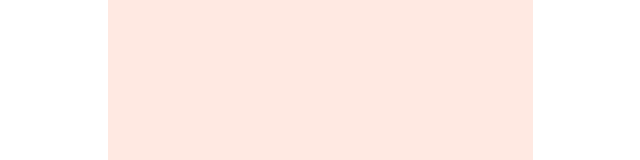
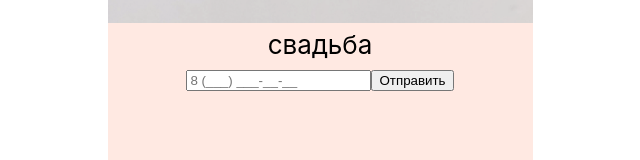
Before and after one commit to rakulagin/wedding, a React (Create React App) app: page / in a window 1280 px wide. Shown: the part 451-611 px from the top of the page, without its empty margins (320-960 px from the left). Built offline with nearby package versions, Linux system fonts and the light colour scheme; the HTML template or start-up script is replaced by a standard one.

Commit message:
добавил картинку 2

```diff
--- a/src/App.css
+++ b/src/App.css
@@ -9,7 +9,7 @@
 .header {
   height: 50px;
   background-color: #5C3B21;
-  box-shadow: 0px 23px 64px 12px #a06e6e;
+  box-shadow: 0 23px 64px 12px #a06e6e;
 }
 
 .img {
--- /dev/null
+++ b/src/components/PhoneForm/PhoneForm.jsx
@@ -0,0 +1,53 @@
+import React, { useState } from 'react';
+
+const PhoneInput = () => {
+  const [phoneNumber, setPhoneNumber] = useState('');
+  const [placeholder, setPlaceholder] = useState('8 (___) ___-__-__');
+
+  const formatPhoneNumber = (input) => {
+    const formattedNumber = input.replace(/\D/g, '').substring(0, 11);
+
+    let formattedValue = '';
+    if (formattedNumber.length > 0) {
+      formattedValue += '8 ';
+    }
+    if (formattedNumber.length > 1) {
+      formattedValue += `(${formattedNumber.substring(1, 4)}`;
+    }
+    if (formattedNumber.length > 4) {
+      formattedValue += `) ${formattedNumber.substring(4, 7)}`;
+    }
+    if (formattedNumber.length > 7) {
+      formattedValue += `-${formattedNumber.substring(7, 9)}`;
+    }
+    if (formattedNumber.length > 9) {
+      formattedValue += `-${formattedNumber.substring(9, 11)}`;
+    }
+
+    setPhoneNumber(formattedValue);
+
+    // Обновление плейсхолдера
+    if (formattedNumber.length === 0) {
+      setPlaceholder('8 (___) ___-__-__');
+    } else {
+      setPlaceholder(formattedValue);
+    }
+  };
+
+  const handleChange = (e) => {
+    formatPhoneNumber(e.target.value);
+  };
+
+  return (
+    <input
+      type="tel"
+      value={phoneNumber}
+      onChange={handleChange}
+      maxLength="19"
+      required
+      placeholder={placeholder}
+    />
+  );
+};
+
+export default PhoneInput;
```
Also changed, not shown: src/img/flowers.png (added), src/img/ing-card.jpeg (added).
